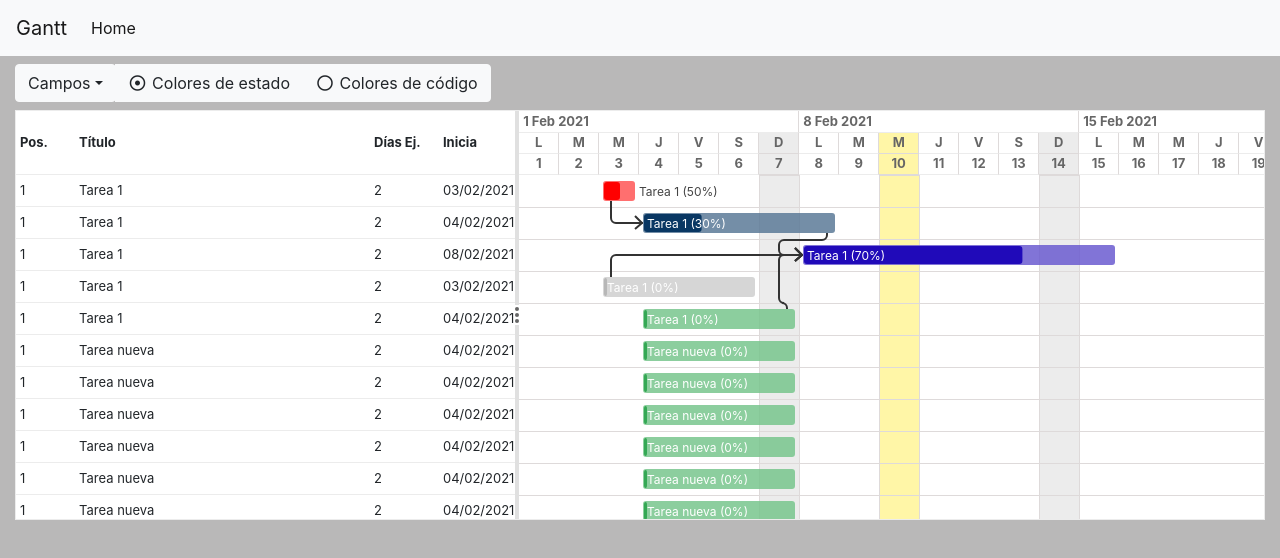
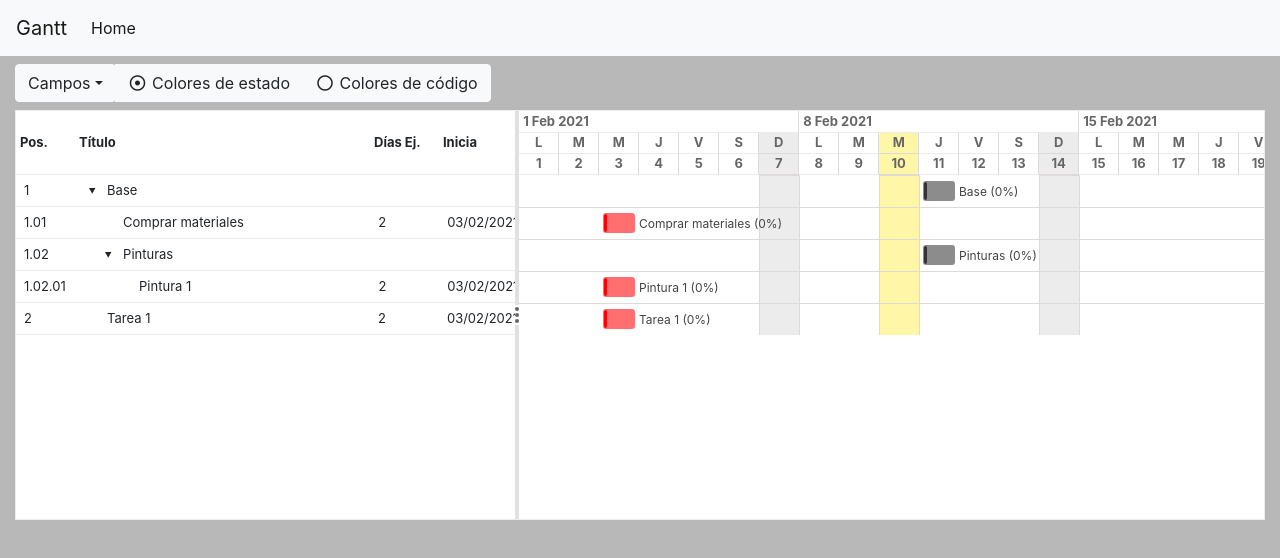
Before and after one commit to CharlesPs/power-gantt, a React (Create React App) app: page / in a window 1280 px wide. Shown: the top 558 px of the page. Built offline with nearby package versions, Linux system fonts and the light colour scheme.

Commit message:
add group collapse/expand support

```diff
--- a/src/App.tsx
+++ b/src/App.tsx
@@ -1,5 +1,5 @@
 
-import React, { useEffect, useState } from 'react';
+import React, { useState } from 'react';
 
 import Gantt from './Components/Gantt/Gantt'
 
@@ -16,31 +16,42 @@ const App = () => {
         { text: 'Pos.', field: 'pos', width: 60, show: true },
         { text: 'Título', field: 'title', width: 300, show: true },
         { text: 'Días Ej.', field: 'execute_days', width: 70, show: true },
-        { text: 'Inicia', field: 'startsAt', width: 100, render: (data: any) => moment(data, 'YYYY-MM-DD').format('DD/MM/YYYY'), show: true },
-        { text: 'Termina', field: 'endsAt', width: 100, render: (data: any) => moment(data, 'YYYY-MM-DD').format('DD/MM/YYYY'), show: true },
-        { text: 'Und.', field: 'units', width: 60, show: true },
+        { text: 'Inicia', field: 'startsAt', width: 100, render: (data: any) => !data ? null : moment(data, 'YYYY-MM-DD').format('DD/MM/YYYY'), show: true },
+        { text: 'Termina', field: 'endsAt', width: 100, render: (data: any) => !data ? null : moment(data, 'YYYY-MM-DD').format('DD/MM/YYYY'), show: true },
+        { text: 'Und.', field: 'unit', width: 60, show: true },
         { text: 'Met.', field: 'metered', width: 60, show: true },
         { text: 'Rend.', field: 'performance', width: 60, show: true },
-        { text: 'N. Cuadr.', field: 'crewmate', width: 80, show: true },
-        { text: 'T. Estim.', field: 'estimated_time', width: 80, show: true },
-        { text: 'Estado', field: 'status_str', width: 100, show: true },
+        { text: 'N. Cuadr.', field: 'crew_number', width: 80, show: true },
+        { text: 'T. Estim.', field: 'estimated_days', width: 80, render: (data: any) => !data ? null : `${data} días`, show: true },
+        { text: 'Estado', field: 'status', width: 100, show: true },
     ]
 
     const items: any = [
         {
+            _id: 'itemG1',
+            type: 'group',
+            pos: 1,
+            collapseStatus: 'expanded',
+            group: {
+                _id: 'group1',
+                name: 'Base',
+                items: [
+                    {
+                        _id: 'itemG1T1',
+                        type: 'task',
+                        pos: '1.01',
+                        task: {
                             _id: 'item0',
-            type: 'task',
-            pos: '1',
-            title: 'Tarea 1',
+                            name: 'Comprar materiales',
                             execute_days: 2,
                             startsAt: '2021-02-03',
                             endsAt: '2021-02-03',
                             progress: 50,
-            units: 'Metros',
+                            unit: 'Metros',
                             metered: 1,
                             performance: 2,
-            crewmate: 3,
-            estimated_time: 4,
+                            crewNumber: 3,
+                            estimatedDays: 4,
                             status: 'atrasada',
                             code: 'green',
                             relations: [
@@ -49,266 +60,64 @@ const App = () => {
                                     task_id: 'item1'
                                 }
                             ]
+                        }
                     },
                     {
-            _id: 'item1',
+                        _id: 'itemG1G1',
+                        type: 'group',
+                        pos: '1.02',
+                        collapseStatus: 'expanded',
+                        group: {
+                            _id: 'group1.2',
+                            name: 'Pinturas',
+                            items: [
+                                {
+                                    _id: 'itemT1',
                                     type: 'task',
-            pos: '1',
-            title: 'Tarea 1',
+                                    pos: '1.02.01',
+                                    task: {
+                                        _id: 'item121',
+                                        name: 'Pintura 1',
                                         execute_days: 2,
-            startsAt: '2021-02-04',
-            endsAt: '2021-02-08',
-            progress: 30,
-            units: 'Metros',
+                                        startsAt: '2021-02-03',
+                                        endsAt: '2021-02-03',
+                                        progress: 50,
+                                        unit: 'Metros',
                                         metered: 1,
                                         performance: 2,
-            crewmate: 3,
-            estimated_time: 4,
-            status: 'pendiente',
-            code: 'red',
-            relations: [
-                {
-                    type: 'end_to_start',
-                    task_id: 'item2'
+                                        crewNumber: 3,
+                                        estimatedDays: 4,
+                                        status: 'atrasada',
+                                        code: 'green',
+                                        relations: []
                                     }
+                                },
                             ]
+                        }
+                    }
+                ],
+            }
         },
         {
-            _id: 'item2',
+            _id: 'itemT1',
             type: 'task',
-            pos: '1',
-            title: 'Tarea 1',
+            pos: 2,
+            task: {
+                _id: 'item0',
+                name: 'Tarea 1',
                 execute_days: 2,
-            startsAt: '2021-02-08',
-            endsAt: '2021-02-15',
-            progress: 70,
-            units: 'Metros',
+                startsAt: '2021-02-03',
+                endsAt: '2021-02-03',
+                progress: 50,
+                unit: 'Metros',
                 metered: 1,
                 performance: 2,
-            crewmate: 3,
-            estimated_time: 4,
-            status: 'liberada',
-            code: 'black'
-        },
-        {
-            _id: 'item3',
-            type: 'task',
-            pos: '1',
-            title: 'Tarea 1',
-            execute_days: 2,
-            startsAt: '2021-02-03',
-            endsAt: '2021-02-06',
-            units: 'Metros',
-            metered: 1,
-            performance: 2,
-            crewmate: 3,
-            estimated_time: 4,
-            status: 'completada',
-            code: 'blue',
-            relations: [
-                {
-                    type: 'start_to_start',
-                    task_id: 'item2'
+                crewNumber: 3,
+                estimatedDays: 4,
+                status: 'atrasada',
+                code: 'green',
+                relations: []
             }
-            ]
-        },
-        {
-            _id: 'item4',
-            type: 'task',
-            pos: '1',
-            title: 'Tarea 1',
-            execute_days: 2,
-            startsAt: '2021-02-04',
-            endsAt: '2021-02-07',
-            units: 'Metros',
-            metered: 1,
-            performance: 2,
-            crewmate: 3,
-            estimated_time: 4,
-            status: 'activa',
-            colde: 'gray',
-            relations: [
-                {
-                    type: 'end_to_start',
-                    task_id: 'item2'
-                }
-            ]
-        },
-        {
-            // _id: 'item4',
-            type: 'task',
-            pos: '1',
-            title: 'Tarea nueva',
-            execute_days: 2,
-            startsAt: '2021-02-04',
-            endsAt: '2021-02-07',
-            units: 'Metros',
-            metered: 1,
-            performance: 2,
-            crewmate: 3,
-            estimated_time: 4,
-            status: 'activa',
-            colde: 'gray',
-        },
-        {
-            // _id: 'item4',
-            type: 'task',
-            pos: '1',
-            title: 'Tarea nueva',
-            execute_days: 2,
-            startsAt: '2021-02-04',
-            endsAt: '2021-02-07',
-            units: 'Metros',
-            metered: 1,
-            performance: 2,
-            crewmate: 3,
-            estimated_time: 4,
-            status: 'activa',
-            colde: 'gray',
-        },
-        {
-            // _id: 'item4',
-            type: 'task',
-            pos: '1',
-            title: 'Tarea nueva',
-            execute_days: 2,
-            startsAt: '2021-02-04',
-            endsAt: '2021-02-07',
-            units: 'Metros',
-            metered: 1,
-            performance: 2,
-            crewmate: 3,
-            estimated_time: 4,
-            status: 'activa',
-            colde: 'gray',
-        },
-        {
-            // _id: 'item4',
-            type: 'task',
-            pos: '1',
-            title: 'Tarea nueva',
-            execute_days: 2,
-            startsAt: '2021-02-04',
-            endsAt: '2021-02-07',
-            units: 'Metros',
-            metered: 1,
-            performance: 2,
-            crewmate: 3,
-            estimated_time: 4,
-            status: 'activa',
-            colde: 'gray',
-        },
-        {
-            // _id: 'item4',
-            type: 'task',
-            pos: '1',
-            title: 'Tarea nueva',
-            execute_days: 2,
-            startsAt: '2021-02-04',
-            endsAt: '2021-02-07',
-            units: 'Metros',
-            metered: 1,
-            performance: 2,
-            crewmate: 3,
-            estimated_time: 4,
-            status: 'activa',
-            colde: 'gray',
-        },
-        {
-            // _id: 'item4',
-            type: 'task',
-            pos: '1',
-            title: 'Tarea nueva',
-            execute_days: 2,
-            startsAt: '2021-02-04',
-            endsAt: '2021-02-07',
-            units: 'Metros',
-            metered: 1,
-            performance: 2,
-            crewmate: 3,
-            estimated_time: 4,
-            status: 'activa',
-            colde: 'gray',
-        },
-        {
-            // _id: 'item4',
-            type: 'task',
-            pos: '1',
-            title: 'Tarea nueva',
-            execute_days: 2,
-            startsAt: '2021-02-04',
-            endsAt: '2021-02-07',
-            units: 'Metros',
-            metered: 1,
-            performance: 2,
-            crewmate: 3,
-            estimated_time: 4,
-            status: 'activa',
-            colde: 'gray',
-        },
-        {
-            // _id: 'item4',
-            type: 'task',
-            pos: '1',
-            title: 'Tarea nueva',
-            execute_days: 2,
-            startsAt: '2021-02-04',
-            endsAt: '2021-02-07',
-            units: 'Metros',
-            metered: 1,
-            performance: 2,
-            crewmate: 3,
-            estimated_time: 4,
-            status: 'activa',
-            colde: 'gray',
-        },
-        {
-            // _id: 'item4',
-            type: 'task',
-            pos: '1',
-            title: 'Tarea nueva',
-            execute_days: 2,
-            startsAt: '2021-02-04',
-            endsAt: '2021-02-07',
-            units: 'Metros',
-            metered: 1,
-            performance: 2,
-            crewmate: 3,
-            estimated_time: 4,
-            status: 'activa',
-            colde: 'gray',
-        },
-        {
-            // _id: 'item4',
-            type: 'task',
-            pos: '1',
-            title: 'Tarea nueva',
-            execute_days: 2,
-            startsAt: '2021-02-04',
-            endsAt: '2021-02-07',
-            units: 'Metros',
-            metered: 1,
-            performance: 2,
-            crewmate: 3,
-            estimated_time: 4,
-            status: 'activa',
-            colde: 'gray',
-        },
-        {
-            // _id: 'item4',
-            type: 'task',
-            pos: '1',
-            title: 'Tarea nueva',
-            execute_days: 2,
-            startsAt: '2021-02-04',
-            endsAt: '2021-02-07',
-            units: 'Metros',
-            metered: 1,
-            performance: 2,
-            crewmate: 3,
-            estimated_time: 4,
-            status: 'activa',
-            colde: 'gray',
         },
     ]
 
@@ -338,31 +147,140 @@ const App = () => {
         'gray': '#666666'
     }
 
-    const getGanttItems = (colorsTo: string) => {
+    const getTaskItem = (item: any, level: number, colorsTo: string) => {
 
-        const ganttItems: any = items.map((item: any) => {
+        return {
+            _id: item._id,
+            pos: item.pos,
+            level,
+            type: 'task',
+            task_id: item.task._id,
+            title: item.task.name,
+            color: colorsTo === 'status' ? statusColors[item.task.status] : codesColors[item.task.code],
+            status: statusStrings[item.task.status],
+            execute_days: item.task.execute_days,
+            startsAt: item.task.startsAt,
+            endsAt: item.task.endsAt,
+            unit: item.task.unit,
+            metered: item.task.metered,
+            performance: item.task.performance,
+            crew_number: item.task.crewNumber,
+            estimated_days: item.task.estimatedDays,
+        }
+    }
 
-            if (colorsTo === 'status') {
+    const getGroupItem = (item: any, level: number) => {
 
-                item.color = statusColors[item.status]
+        return {
+            _id: item._id,
+            pos: item.pos,
+            level,
+            type: 'group',
+            group_id: item.group._id,
+            collapseStatus: item.collapseStatus,
+            title: item.group.name,
+        }
+    }
+
+    const getGanttItems = (items: any, colorsTo: string) => {
+
+        const ganttItems: any = []
+
+        items.map((itemLevel0: any) => {
+
+            if (itemLevel0.type === 'task') {
+
+                const task = getTaskItem(itemLevel0, 0, colorsTo)
+
+                ganttItems.push(task)
             } else {
 
-                item.color = codesColors[item.code]
+                const group = getGroupItem(itemLevel0, 0)
+
+                ganttItems.push(group)
+
+                if (itemLevel0.collapseStatus === 'collapsed') {
+
+                    return
                 }
 
-            item.status_str = statusStrings[item.status]
+                itemLevel0.group.items.map((itemLevel1: any) => {
 
-            return item
+                    if (itemLevel1.type === 'task') {
+
+                        const task = getTaskItem(itemLevel1, 1, colorsTo)
+
+                        ganttItems.push(task)
+                    } else {
+
+                        const group = getGroupItem(itemLevel1, 1)
+
+                        ganttItems.push(group)
+
+                        if (itemLevel1.collapseStatus === 'collapsed') {
+
+                            return
+                        }
+
+                        itemLevel1.group.items.map((itemLevel2: any) => {
+
+                            if (itemLevel2.type === 'task') {
+
+                                const task = getTaskItem(itemLevel2, 2, colorsTo)
+
+                                ganttItems.push(task)
+                            }
+                        })
+                    }
+                })
+            }
         })
 
         return ganttItems
+    }
+
+    const toggleCollapse = (item_id: any) => {
+
+        const newItems = state.items.map((itemLevel0: any) => {
+
+            if (itemLevel0.type === 'group') {
+
+                if (itemLevel0._id === item_id) {
+
+                    itemLevel0.collapseStatus = itemLevel0.collapseStatus === 'collapsed' ? 'expanded' : 'collapsed'
+                } else {
+
+                    itemLevel0.group.items = itemLevel0.group.items.map((itemLevel1: any) => {
+
+                        if (itemLevel1.type === 'group') {
+
+                            if (itemLevel1._id === item_id) {
+
+                                itemLevel1.collapseStatus = itemLevel1.collapseStatus === 'collapsed' ? 'expanded' : 'collapsed'
+                            }
+                        }
+
+                        return itemLevel1
+                    })
+                }
+            }
+
+            return itemLevel0
+        })
+
+        setState({
+            ...state,
+            items: newItems,
+            ganttItems: getGanttItems(newItems, colorsTo)
+        })
     }
 
     const [ state, setState ] = useState({
         fieldsOpened: false,
         statusColors: [],
         codesColors: [],
-        ganttItems: getGanttItems(colorsTo),
+        items,
+        ganttItems: getGanttItems(items, colorsTo),
         columns,
         ganttColumns: columns,
         ganttStart: '2021-02-01',
@@ -421,7 +339,7 @@ const App = () => {
 
     const toggleColorsTo = (colorsTo: string) => {
 
-        const ganttItems = getGanttItems(colorsTo)
+        const ganttItems = getGanttItems(state.items, colorsTo)
 
         setColorsTo(colorsTo)
 
@@ -487,6 +405,7 @@ const App = () => {
                             minTableWidthPercent={20}
                             maxTableWidthPercent={75}
                             dayWidth={40}
+                            onToggleCollapse={toggleCollapse}
                         />
                     </div>
                 </div>
--- a/src/Components/Gantt/Gantt.tsx
+++ b/src/Components/Gantt/Gantt.tsx
@@ -21,7 +21,8 @@ type Props = {
     minTableWidthPercent?: number,
     maxTableWidthPercent?: number,
     defTableWidthPorcent?: number,
-    dayWidth: number
+    dayWidth: number,
+    onToggleCollapse: any,
 }
 
 let scrollTop = 0
@@ -115,7 +116,6 @@ const Gantt = (props: Props) => {
         window.addEventListener('resize', () => getGanttSize())
     }, [ ganttElRef.current ])
 
-
     const onTableBodyScroll = () => {
 
         const left = tableBodyRef.current.scrollLeft
@@ -192,6 +192,7 @@ const Gantt = (props: Props) => {
                         <GanttTableRows
                             items={props.items}
                             columns={props.columns}
+                            onToggleCollapse={props.onToggleCollapse}
                         />
                     </div>
                 </div>
--- a/src/Components/GanttTable/GanttTable.styl
+++ b/src/Components/GanttTable/GanttTable.styl
@@ -47,5 +47,30 @@
         .td
             padding: 4px
             display: flex
-            flex-direction: column
+            flex-direction: row
             justify-content: center
+
+            span
+                display: flex
+                flex-direction: column
+                justify-content: center
+
+                &.fake-icon
+                    width 24px
+
+
+                &.icon
+                    cursor pointer
+                    font-family: 'Times New Roman', Times, serif
+                    font-size: 22px
+                    text-align: center
+                    user-select: none
+                    width 24px
+                    transition transform .3s ease
+
+                    &.expanded
+                        transform rotate(90deg)
+
+                &.content
+                    flex 1
+                    padding-left: 4px
--- a/src/Components/GanttTable/GanttTableRows.tsx
+++ b/src/Components/GanttTable/GanttTableRows.tsx
@@ -6,6 +6,52 @@ import ui_helper from '../../Helpers/UI_helper'
 type Props = {
     items: any,
     columns: any,
+    onToggleCollapse: any,
+}
+
+const Column = (props: any) => {
+
+    const {
+        column,
+        item,
+    } = props
+
+    const getPadding = () => {
+
+        let left = 4
+
+        if (column.field === 'title') {
+
+            left += item.level * 16
+        }
+
+        return left
+    }
+
+    return (
+        <div className="td"
+            style={{
+                width: column.width,
+                paddingLeft: getPadding()
+            }}
+        >
+            {column.field !== 'title' ? null : (
+                <>
+                    {item.type === 'task' ? <span className="fake-icon"></span> : (
+                        <span
+                            className={`icon ${item.collapseStatus === 'collapsed' ? 'collapsed' : 'expanded'}`}
+                            onClick={() => props.onToggleCollapse(item._id)}
+                        >
+                            ‣
+                        </span>
+                    )}
+                </>
+            )}
+            <span className="content">
+                {column.render ? column.render(item[column.field]) : item[column.field]}
+            </span>
+        </div>
+    )
 }
 
 const GanttTableRows = (props: Props) => {
@@ -19,13 +65,11 @@ const GanttTableRows = (props: Props) => {
                     }}
                 >
                     {props.columns.map((column: any, i: number) => (
-                        <div key={i} className="td"
-                            style={{
-                                width: column.width
-                            }}
-                        >
-                            {column.render ? column.render(item[column.field]) : item[column.field]}
-                        </div>
+                        <Column key={i}
+                            column={column}
+                            item={item}
+                            onToggleCollapse={props.onToggleCollapse}
+                        />
                     ))}
                 </div>
             ))}
```
Also changed, not shown: src/library.css. Lines whose indentation alone changed are shown as unchanged.
